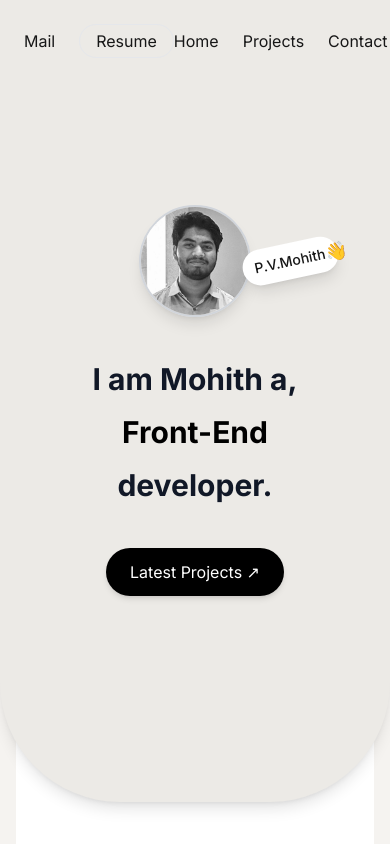
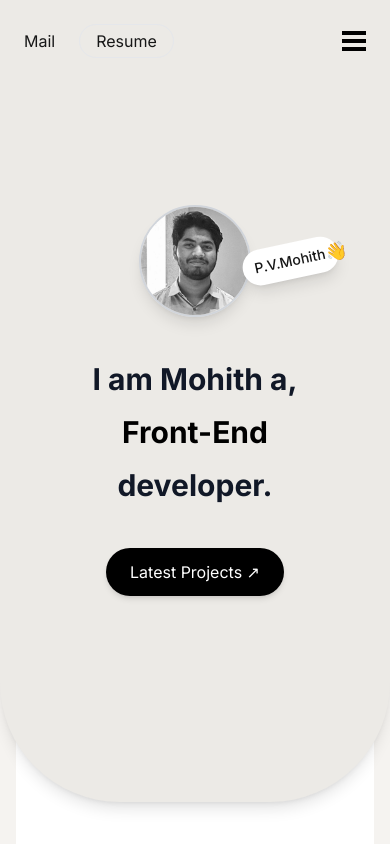
Before and after one commit to mohith-hub/Nextjs-portfolio, a Next.js app: page / in a window 390 px wide. Shown: the top 844 px of the page. Built offline with nearby package versions, Linux system fonts and the light colour scheme.

Commit message:
mail allignment change testing on mobile hamburger menu

```diff
--- a/src/app/components/Hero.js
+++ b/src/app/components/Hero.js
@@ -1,7 +1,15 @@
 "use client";
+import { useState } from "react"; // Import useState for handling menu toggle
 import Image from "next/image"; // Import Image from next/image
 
 const Hero = () => {
+  const [isMenuOpen, setIsMenuOpen] = useState(false); // State to toggle menu visibility
+
+  // Toggle the menu
+  const toggleMenu = () => {
+    setIsMenuOpen(!isMenuOpen);
+  };
+
   return (
     <section id="home" className="w-full min-h-[95vh] flex flex-col justify-center items-center bg-[#eceae6] rounded-b-[120px] shadow-lg relative">
       {/* Header Inside Hero */}
@@ -27,8 +35,8 @@ const Hero = () => {
         </div>
 
         {/* Navigation Links with Scroll Functionality */}
-        <nav>
-          <ul className="flex space-x-6 sm:flex-col sm:space-y-4 sm:text-center sm:mt-4 items-center">
+        <nav className="sm:flex sm:space-x-6 sm:items-center sm:flex-row hidden">
+          <ul className="flex space-x-6 items-center">
             <li>
               <a href="#home" className="hover:text-teal-600 transition-colors duration-300">
                 Home
@@ -46,7 +54,39 @@ const Hero = () => {
             </li>
           </ul>
         </nav>
+
+        {/* Hamburger Icon for Mobile */}
+        <div className="sm:hidden flex items-center">
+          <button onClick={toggleMenu} className="text-black">
+            <span className="block w-6 h-1 bg-black mb-1"></span>
+            <span className="block w-6 h-1 bg-black mb-1"></span>
+            <span className="block w-6 h-1 bg-black"></span>
+          </button>
+        </div>
       </header>
+
+      {/* Mobile Menu */}
+      {isMenuOpen && (
+        <nav className="sm:hidden absolute top-0 left-0 right-0 bg-white shadow-lg py-4 px-6">
+          <ul className="flex flex-col space-y-4 text-center">
+            <li>
+              <a href="#home" className="hover:text-teal-600 transition-colors duration-300">
+                Home
+              </a>
+            </li>
+            <li>
+              <a href="#projects" className="hover:text-teal-600 transition-colors duration-300">
+                Projects
+              </a>
+            </li>
+            <li>
+              <a href="#contact" className="hover:text-teal-600 transition-colors duration-300">
+                Contact
+              </a>
+            </li>
+          </ul>
+        </nav>
+      )}
 
       {/* Main Content */}
       <div className="text-center flex flex-col items-center">
```
